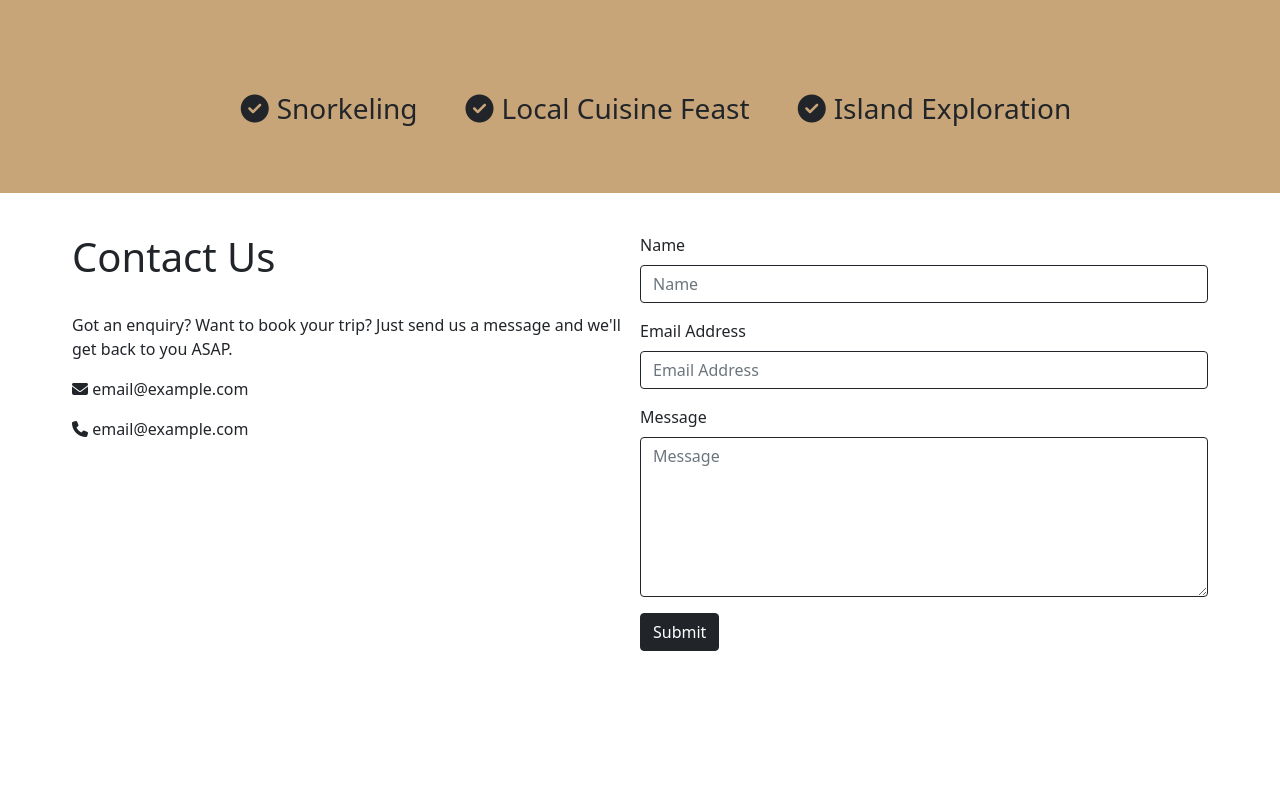
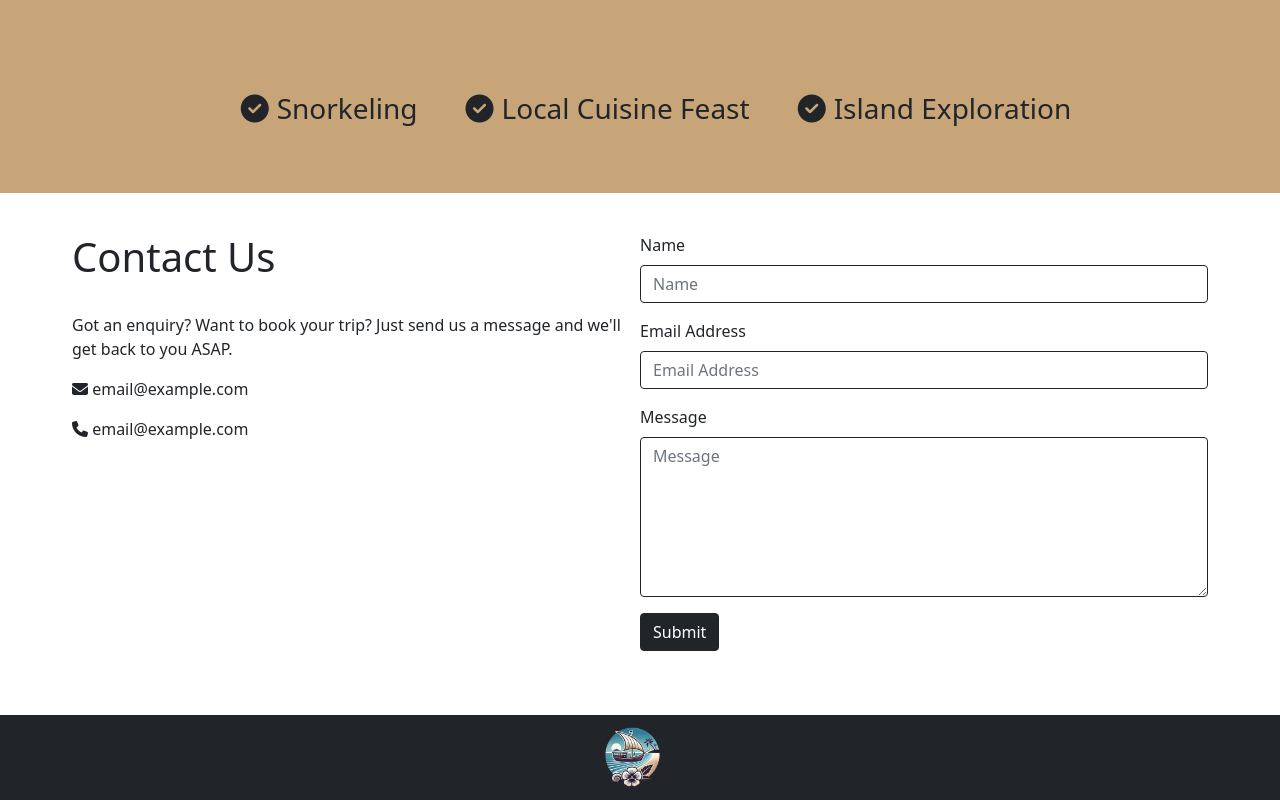
Before and after one commit to grant-pie/island-tours, a plain HTML site: page index.html in a window 1280 px wide. Shown: the part 2024-2824 px from the top of the page. Before the commit the page ends 2691 px from the top, so only its background shows below. Drawn offline with nearby package versions, Linux system fonts and the light colour scheme.

Commit message:
Added footer

```diff
--- a/index.html
+++ b/index.html
@@ -187,6 +187,14 @@
 
 
     </main>
+
+    <footer class="d-flex justify-content-center mt-5 bg-dark">
+
+      <a class="navbar-brand" href="#">
+        <img src="../Assets/Images/logo.png" alt="" width="75" height="75">
+      </a>
+
+    </footer>
     <script src="https://kit.fontawesome.com/db0105d4c7.js" crossorigin="anonymous"></script>
     <script src="https://cdn.jsdelivr.net/npm/bootstrap@5.0.2/dist/js/bootstrap.bundle.min.js" integrity="sha384-MrcW6ZMFYlzcLA8Nl+NtUVF0sA7MsXsP1UyJoMp4YLEuNSfAP+JcXn/tWtIaxVXM" crossorigin="anonymous"></script>
   </body>
```
